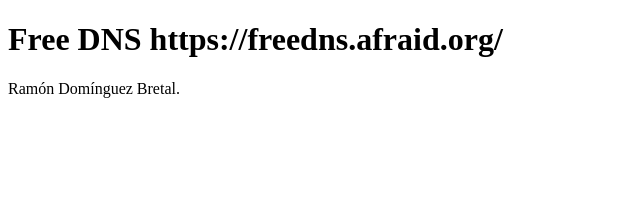
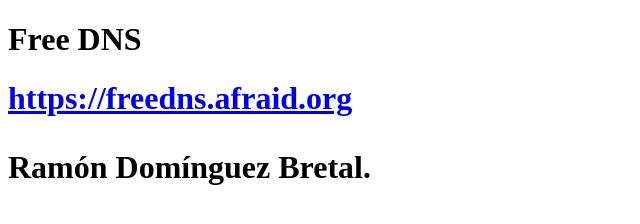
Before and after one commit to ramon-dom/ramon-dom.github.io, a plain HTML site: page index.html in a window 1280 px wide. Shown: the whole page, without its empty margins (0-640 px from the left). Drawn offline with Linux system fonts and the light colour scheme.

Commit message:
Update index.html

```diff
--- a/index.html
+++ b/index.html
@@ -5,7 +5,9 @@
 </head>
 <body>
 
-<h1>Free DNS https://freedns.afraid.org/</h1>
+
+
+<h1>Free DNS <h1> <a href="url">https://freedns.afraid.org</a>
 <p>Ramón Domínguez Bretal.</p>
 
 </body>
```
